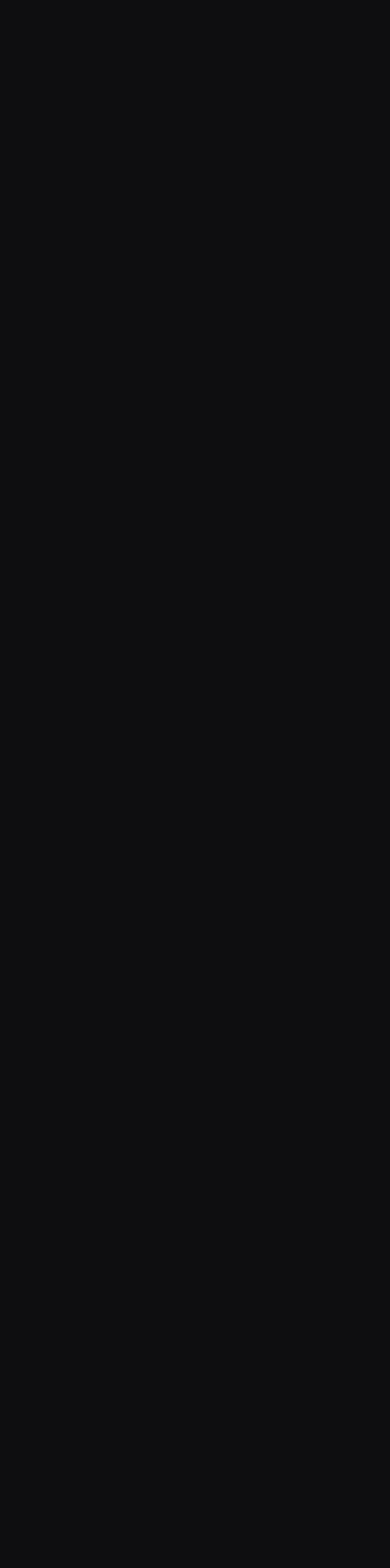
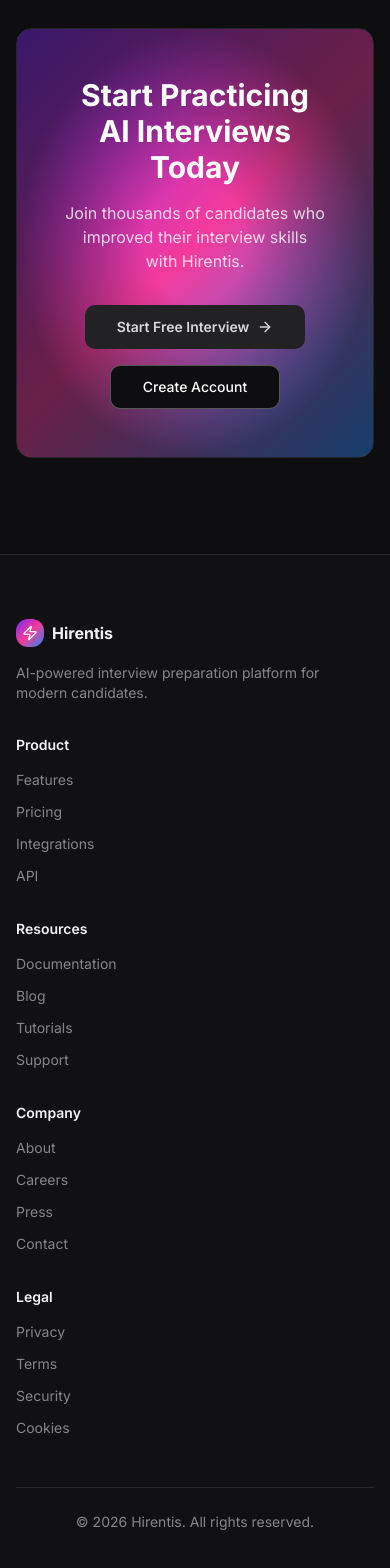
Before and after one commit to nileshp-07/hirentis, a Next.js app in the folder frontend/: page / in a window 390 px wide. Shown: the part 8649-10217 px from the top of the page. Before the commit the page ends 8581 px from the top, so only its background shows below. Built offline with nearby package versions, Linux system fonts and the light colour scheme.

Commit message:
feat(landing): Add CTA section and footer components

```diff
--- a/frontend/src/app/page.js
+++ b/frontend/src/app/page.js
@@ -7,6 +7,8 @@ import HowItWorks from '@/components/landing/HowItWorks';
 import StatsSection from '@/components/landing/StatsSection';
 import AnalyticsPreview from '@/components/landing/AnalyticsPreview';
 import FAQSection from '@/components/landing/FAQSection';
+import CTASection from '@/components/landing/CTASection';
+import Footer from '@/components/landing/Footer';
 
 export const Separator = () => (
   <div className="h-px w-full bg-gradient-to-r from-transparent via-border to-transparent" />
@@ -29,6 +31,8 @@ export default function Home() {
       <AnalyticsPreview />
       <Separator />
       <FAQSection />
+      <CTASection />
+      <Footer />
     </div>
   );
 }
--- /dev/null
+++ b/frontend/src/components/landing/CTASection.jsx
@@ -0,0 +1,53 @@
+'use client';
+import { motion } from 'framer-motion';
+import { ArrowRight } from 'lucide-react';
+import { Button } from '@/components/ui/button';
+import Link from 'next/link';
+
+const CTASection = () => {
+  return (
+    <section className="py-24">
+      <div className="container mx-auto px-4">
+        <motion.div
+          initial={{ opacity: 0, y: 30 }}
+          whileInView={{ opacity: 1, y: 0 }}
+          viewport={{ once: true }}
+          className="relative mx-auto max-w-4xl overflow-hidden rounded-2xl border border-border gradient-bg p-12 text-center"
+        >
+          <div className="absolute inset-0 bg-[radial-gradient(ellipse_at_center,transparent_20%,hsl(240_6%_6%/0.6)_70%)]" />
+          <div className="relative z-10">
+            <h2 className="text-3xl font-bold text-primary-foreground sm:text-4xl">
+              Start Practicing AI Interviews Today
+            </h2>
+            <p className="mx-auto mt-4 max-w-lg text-primary-foreground/80">
+              Join thousands of candidates who improved their interview skills
+              with Hirentis.
+            </p>
+            <div className="mt-8 flex flex-wrap justify-center gap-4">
+              <Link href="/dashboard">
+                <Button
+                  size="lg"
+                  variant="secondary"
+                  className="gap-2 font-semibold"
+                >
+                  Start Free Interview <ArrowRight className="h-4 w-4" />
+                </Button>
+              </Link>
+              <Link href="/dashboard">
+                <Button
+                  size="lg"
+                  variant="outline"
+                  className="border-primary-foreground/30 text-primary-foreground hover:bg-primary-foreground/10"
+                >
+                  Create Account
+                </Button>
+              </Link>
+            </div>
+          </div>
+        </motion.div>
+      </div>
+    </section>
+  );
+};
+
+export default CTASection;
--- /dev/null
+++ b/frontend/src/components/landing/Footer.jsx
@@ -0,0 +1,55 @@
+import { Zap } from 'lucide-react';
+
+const columns = [
+  { title: 'Product', links: ['Features', 'Pricing', 'Integrations', 'API'] },
+  {
+    title: 'Resources',
+    links: ['Documentation', 'Blog', 'Tutorials', 'Support'],
+  },
+  { title: 'Company', links: ['About', 'Careers', 'Press', 'Contact'] },
+  { title: 'Legal', links: ['Privacy', 'Terms', 'Security', 'Cookies'] },
+];
+
+const Footer = () => {
+  return (
+    <footer className="border-t border-border bg-secondary/20 py-16">
+      <div className="container mx-auto px-4">
+        <div className="grid gap-8 sm:grid-cols-2 lg:grid-cols-5">
+          <div className="lg:col-span-1">
+            <div className="flex items-center gap-2 mb-4">
+              <div className="gradient-bg rounded-lg p-1.5">
+                <Zap className="h-4 w-4 text-primary-foreground" />
+              </div>
+              <span className="font-bold">Hirentis</span>
+            </div>
+            <p className="text-sm text-muted-foreground">
+              AI-powered interview preparation platform for modern candidates.
+            </p>
+          </div>
+          {columns.map((col) => (
+            <div key={col.title}>
+              <h4 className="mb-3 text-sm font-semibold">{col.title}</h4>
+              <ul className="space-y-2">
+                {col.links.map((link) => (
+                  <li key={link}>
+                    <a
+                      href="#"
+                      className="text-sm text-muted-foreground transition-colors hover:text-foreground"
+                    >
+                      {link}
+                    </a>
+                  </li>
+                ))}
+              </ul>
+            </div>
+          ))}
+        </div>
+        <div className="mt-12 border-t border-border pt-6 text-center text-sm text-muted-foreground">
+          © {new Date().getFullYear()} Hirentis. All rights reserved.
+        </div>
+      </div>
+    </footer>
+  );
+};
+
+export default Footer;
```
